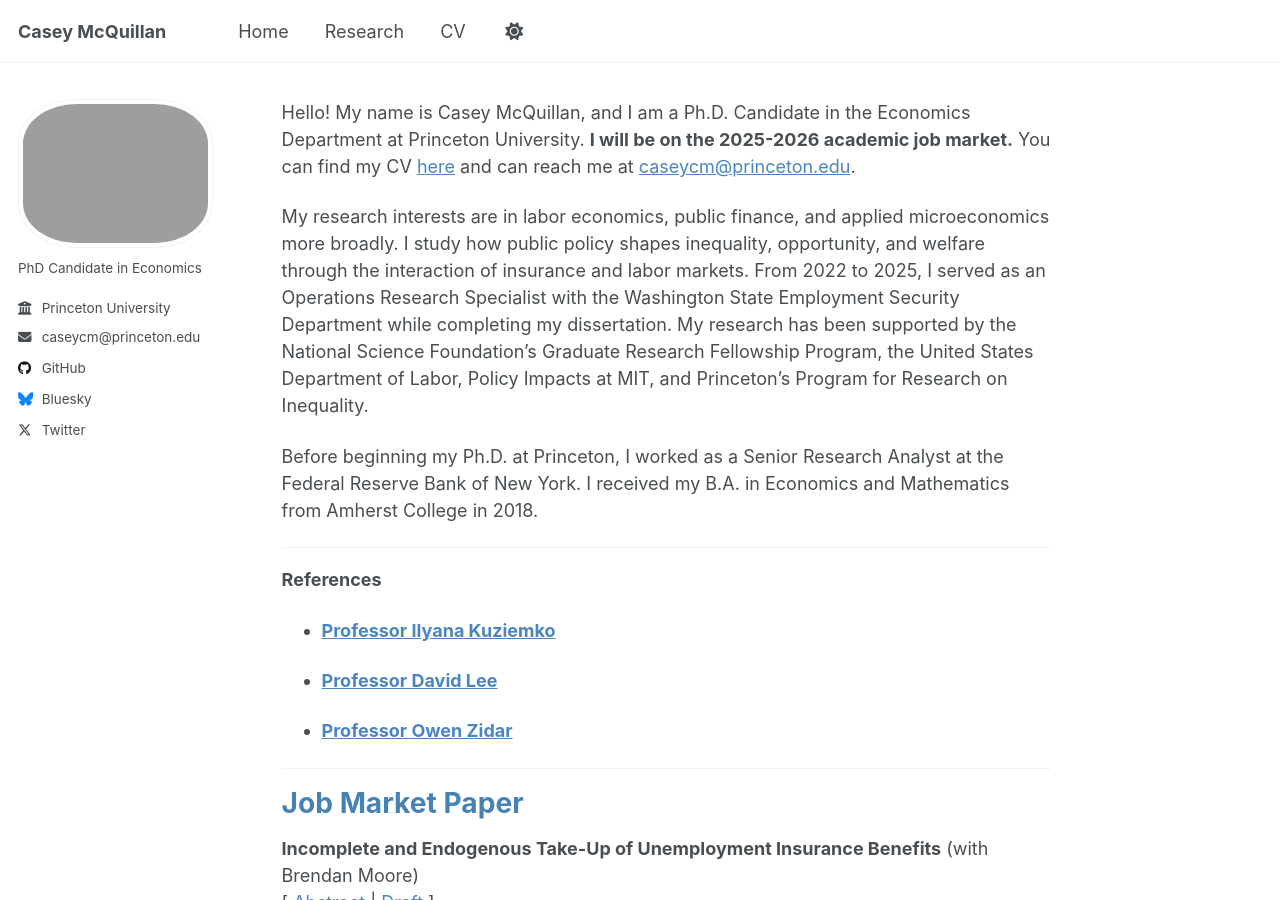
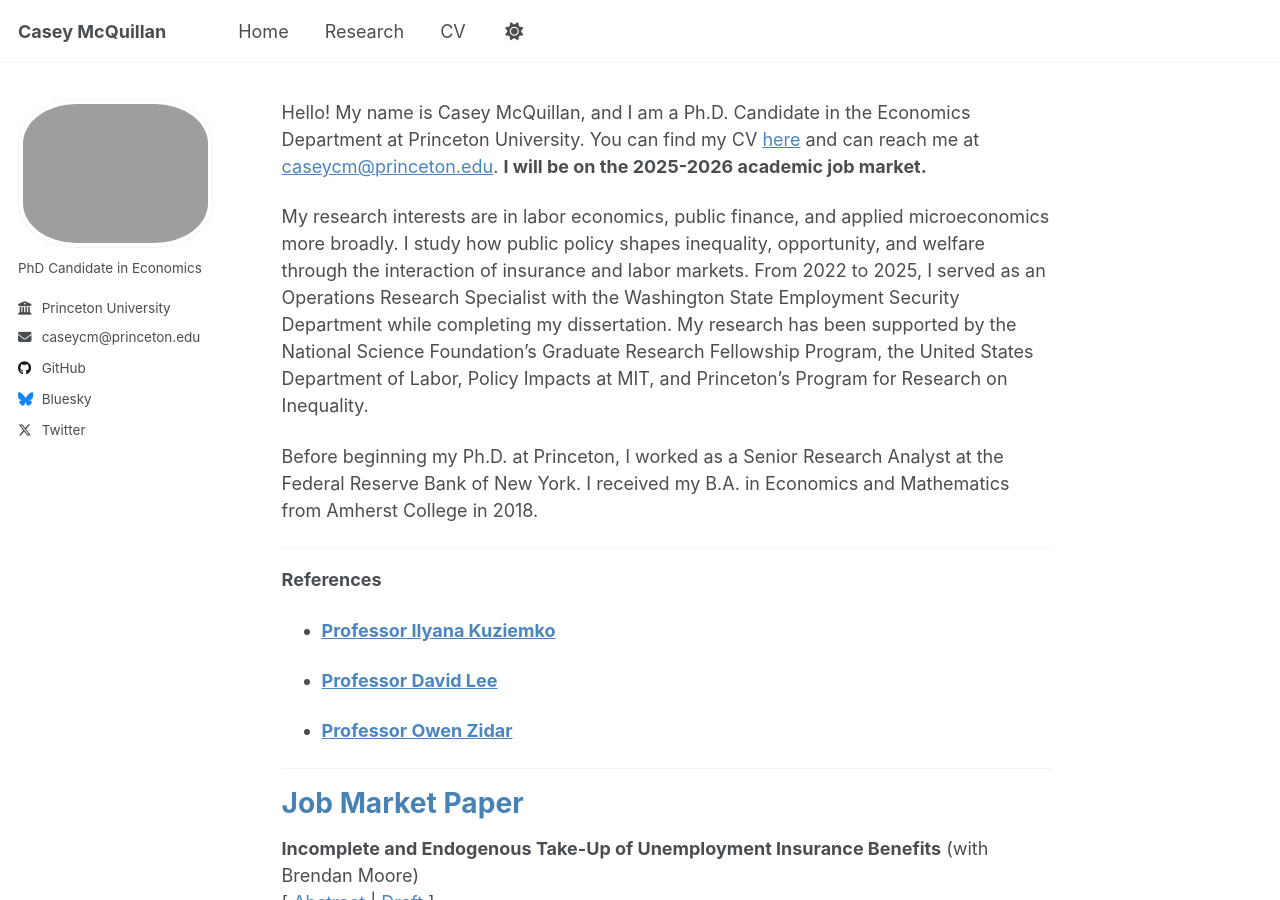
Before and after one commit to casey-mcquillan/casey-mcquillan.github.io, a Jekyll site: the page built from _pages/about.md, in a window 1280 px wide and 900 px high. Built offline with Jekyll 4.4.1, drawn with Linux system fonts in a browser that asks for light colours.

```diff
--- a/_pages/about.md
+++ b/_pages/about.md
@@ -5,7 +5,7 @@ author_profile: true
 
 ---
 
-Hello! My name is Casey McQuillan, and I am a Ph.D. Candidate in the Economics Department at Princeton University. **I will be on the 2025-2026 academic job market.** You can find my CV [here](https://casey-mcquillan.github.io/files/CV_McQuillan.pdf){: target="_blank"  rel="noopener noreferrer" .paper-link} and can reach me at [caseycm@princeton.edu](mailto:caseycm@princeton.edu).
+Hello! My name is Casey McQuillan, and I am a Ph.D. Candidate in the Economics Department at Princeton University.  You can find my CV [here](https://casey-mcquillan.github.io/files/CV_McQuillan.pdf){: target="_blank"  rel="noopener noreferrer" .paper-link} and can reach me at [caseycm@princeton.edu](mailto:caseycm@princeton.edu). **I will be on the 2025-2026 academic job market.**
 
 
 My research interests are in labor economics, public finance, and applied microeconomics more broadly. I study how public policy shapes inequality, opportunity, and welfare through the interaction of insurance and labor markets. From 2022 to 2025, I served as an Operations Research Specialist with the Washington State Employment Security Department while completing my dissertation. My research has been supported by the National Science Foundation's Graduate Research Fellowship Program, the United States Department of Labor, Policy Impacts at MIT, and Princeton's Program for Research on Inequality.
```
